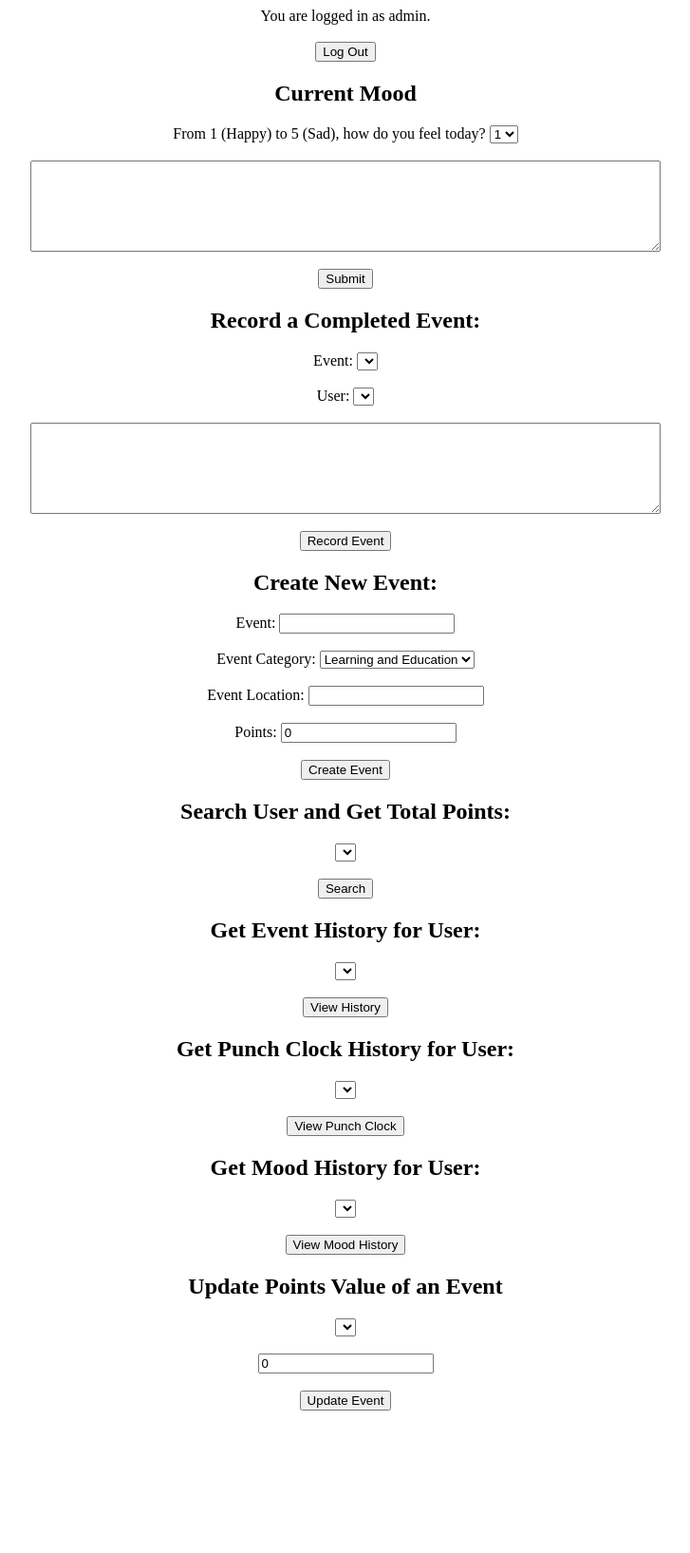
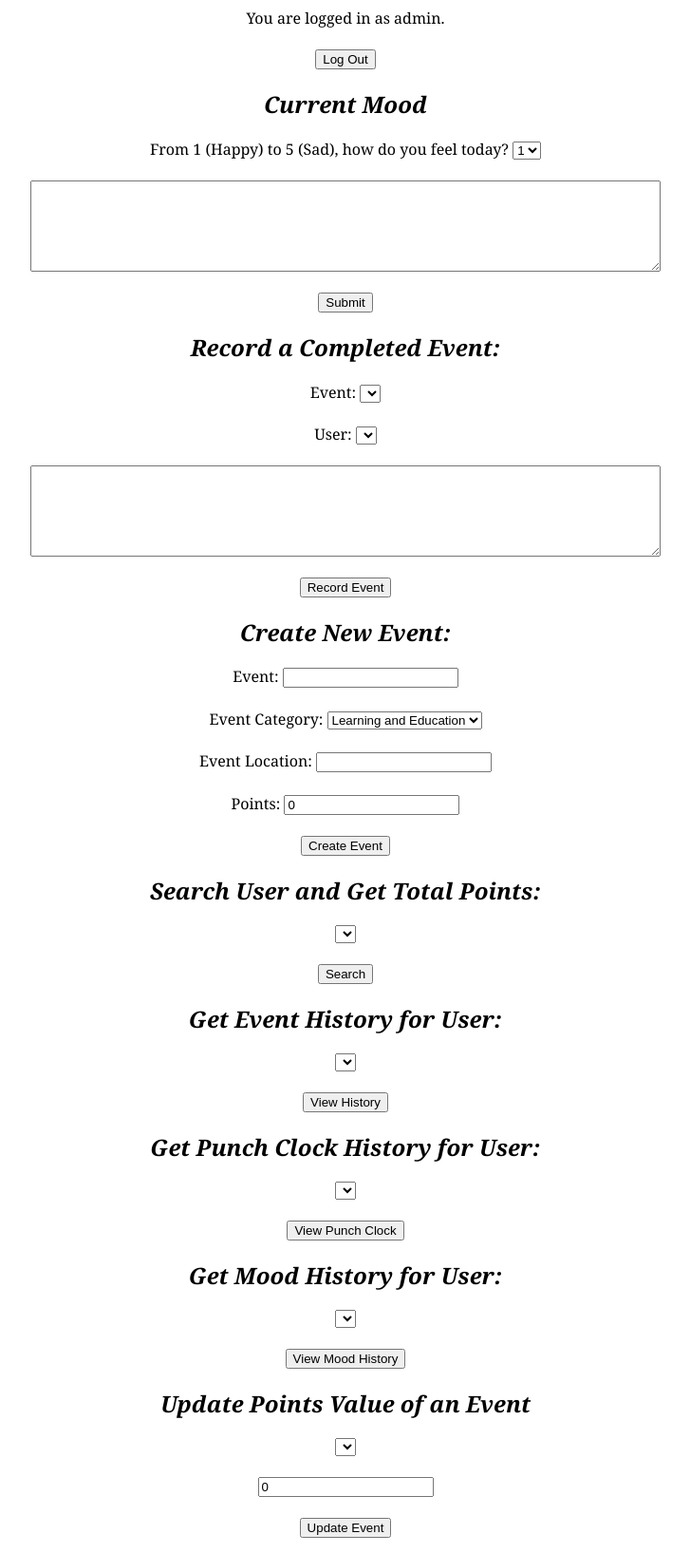
Before and after one commit to GZielke/databaseHUCO530, a PHP site: page /DBPrototype.php in a window 1280 px wide. Shown: the whole page at 95% size, without its empty margins (276-1003 px from the left). Before the commit the page ends 1485 px from the top, so only its background shows below. Run offline with PHP 8.4, Linux system fonts and the light colour scheme; a user stored in the database is signed in; data comes from the database, SQL or seed files in the repository; data that the repository does not hold is empty.

Commit message:
changed some stylesheet stuff
made it look nicer.

```diff
--- a/DBPrototype.php
+++ b/DBPrototype.php
@@ -105,9 +105,10 @@ if($_SESSION['username'] == 'admin'){
 ?>
 	Points:
 	<input type='text' name='new_event_points' id='new_event_points' value = 0>
+	<br><br>
 <?php
 };
-?><br><br>
+?>
 	<input type="submit" name="newEventSubmit" id="newEventSubmit" value="Create Event">
 </form>
 
--- a/stylesheet.css
+++ b/stylesheet.css
@@ -2,4 +2,12 @@ body {
 	background-color: white;
 	color: black;
 	text-align: center;
+	font-family: Georgia,Times;
+	font-size: 16px;
 }
+
+h2 {
+	font-style: italic;
+	font-weight: bold;
+	font-size: 24px;
+}
```
